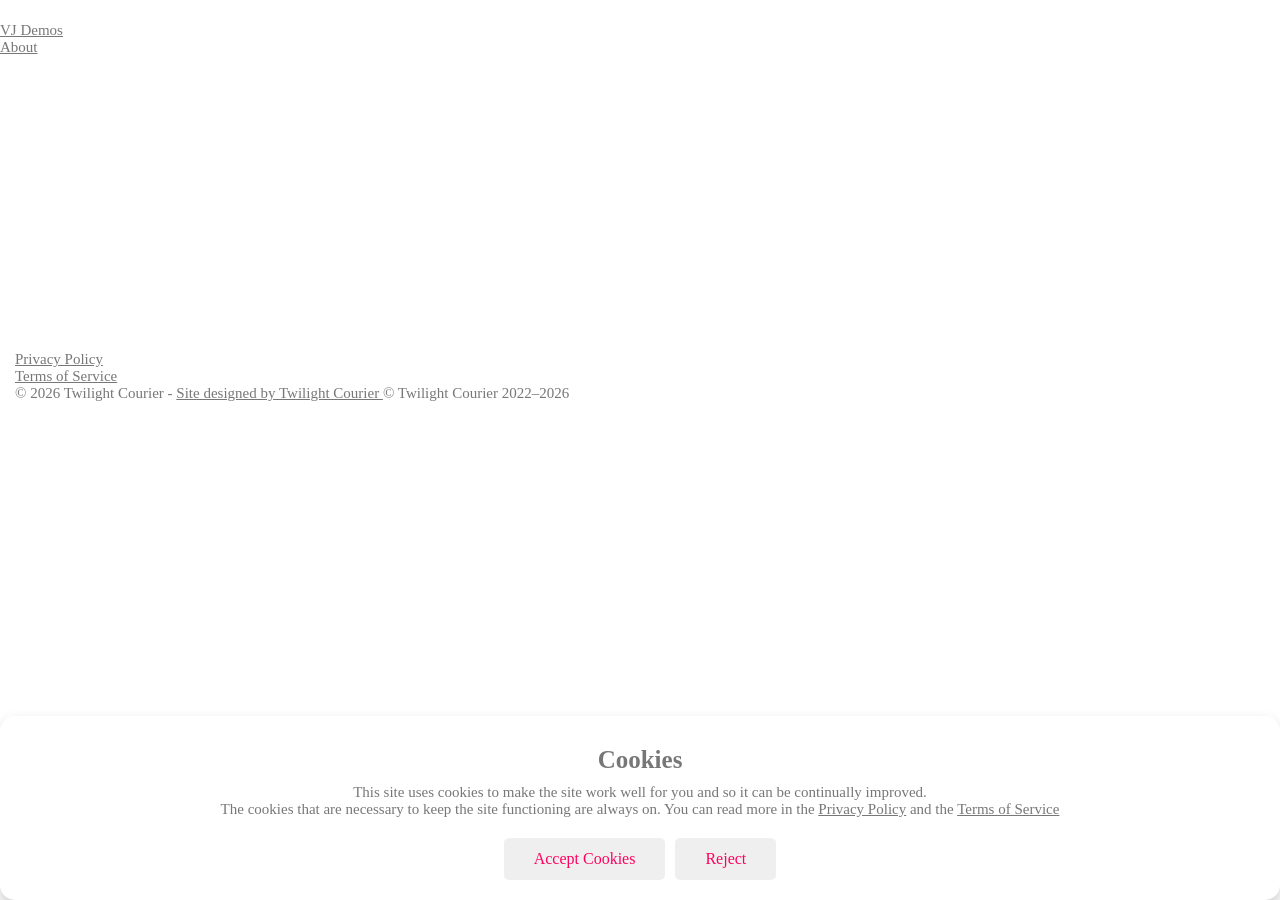
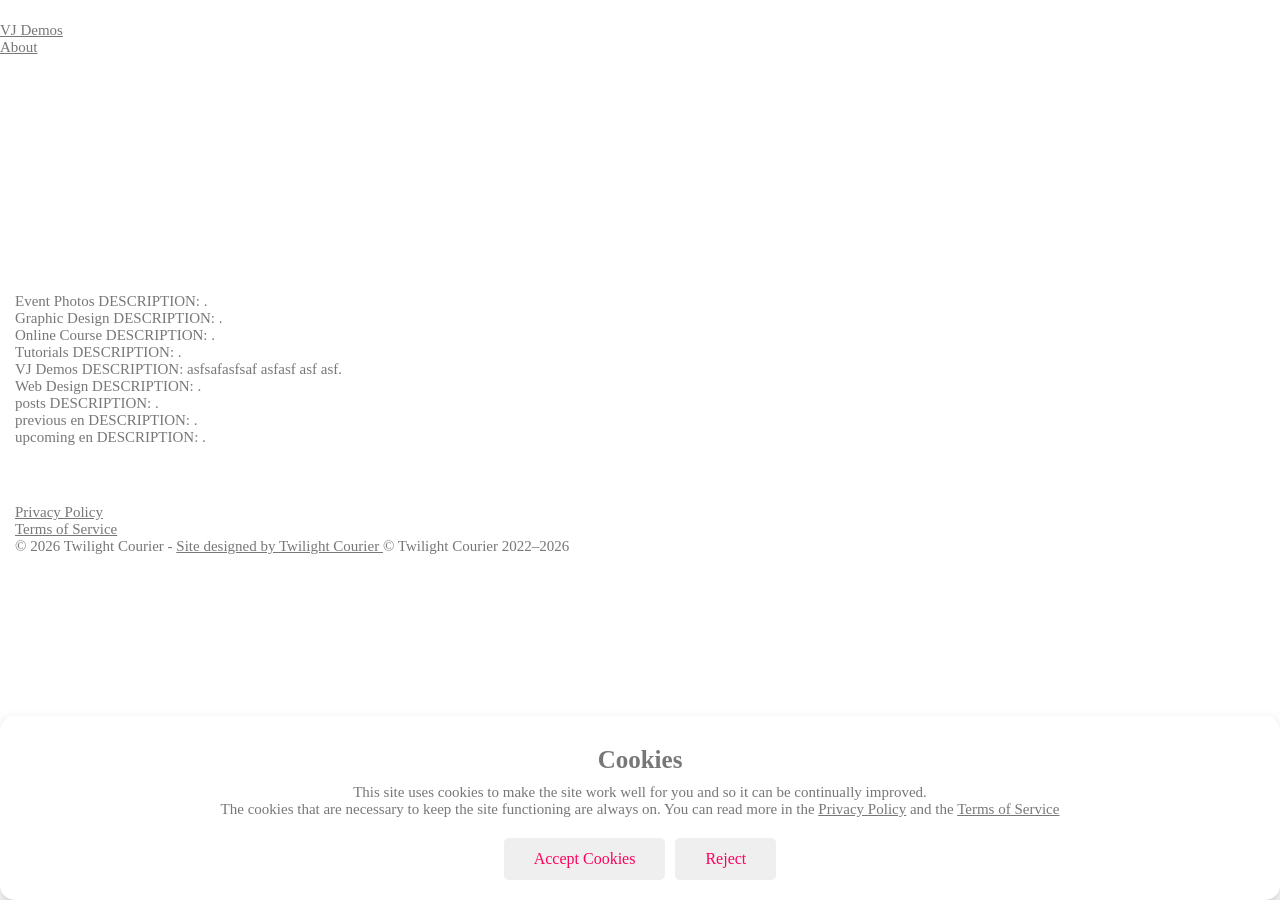
Before and after one commit to twilightcourier/twilightcourier.github.io, a Jekyll site: the page built from index.html, in a window 1280 px wide. Built offline with Jekyll 4.4.1, drawn with Linux system fonts in a browser that asks for light colours; some web fonts are replaced.

Commit message:
changing config file for custom descriptions

```diff
--- a/_config.yml
+++ b/_config.yml
@@ -12,6 +12,7 @@ permalink: /:categories/:year/:month/:day/:title:output_ext
 collections:
   VJ_Demos:
     output: true
+    collection_descriptions: "asfsafasfsaf asfasf asf asf"
   Tutorials:
     output: true
   Event_Photos:
--- a/index.html
+++ b/index.html
@@ -14,8 +14,13 @@ meta_content: Twilight Courier
 
 
 
+{% for collection in site.collections %}
+<div class="tile_header">
+    {{ collection.label | replace: "_", " "}}
+    DESCRIPTION: {{ collection.collection_descriptions }}.
 
-
+</div>
+{% endfor %}
 <div class="tile-group">
     {% for item in site.VJ_Demos %}
 
```
